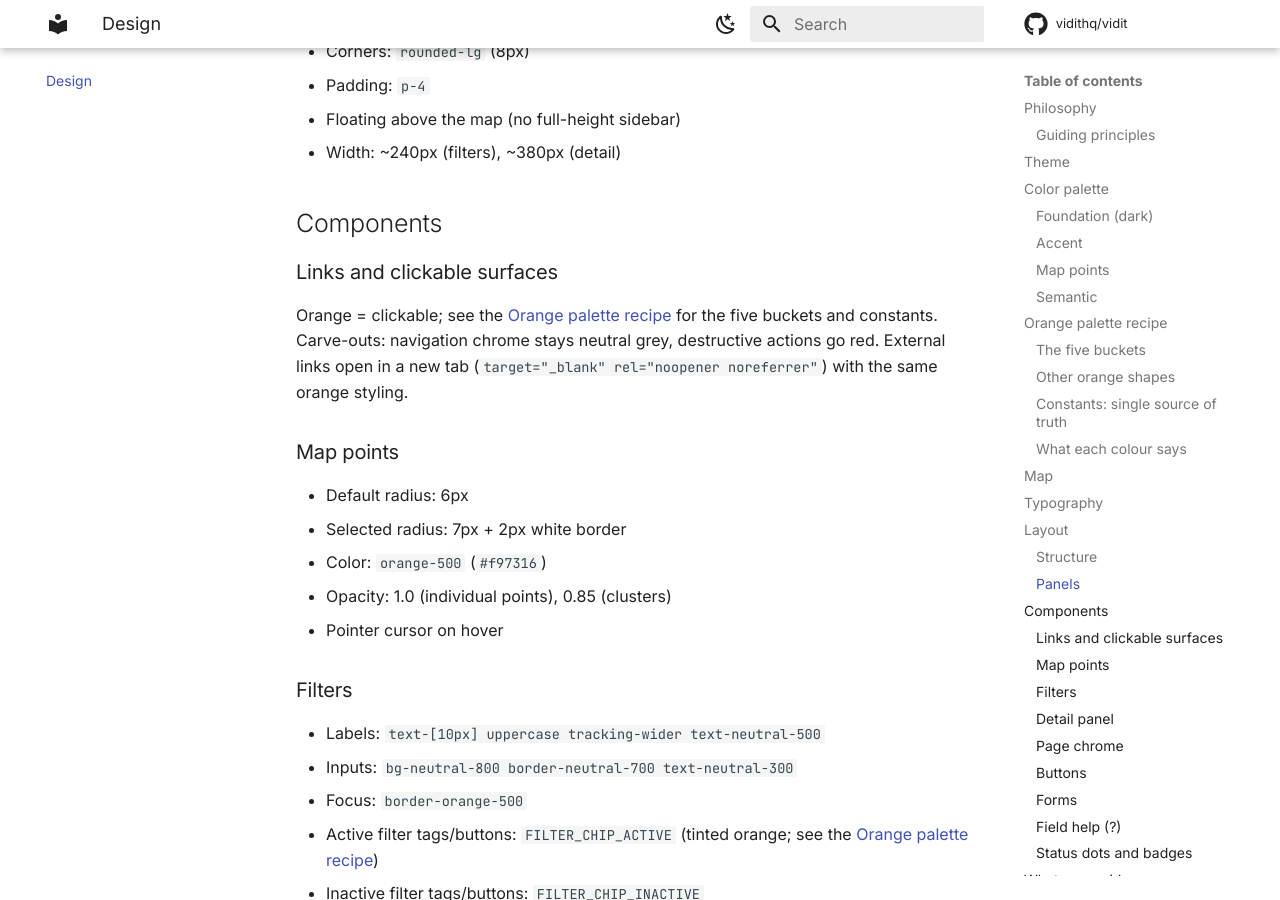
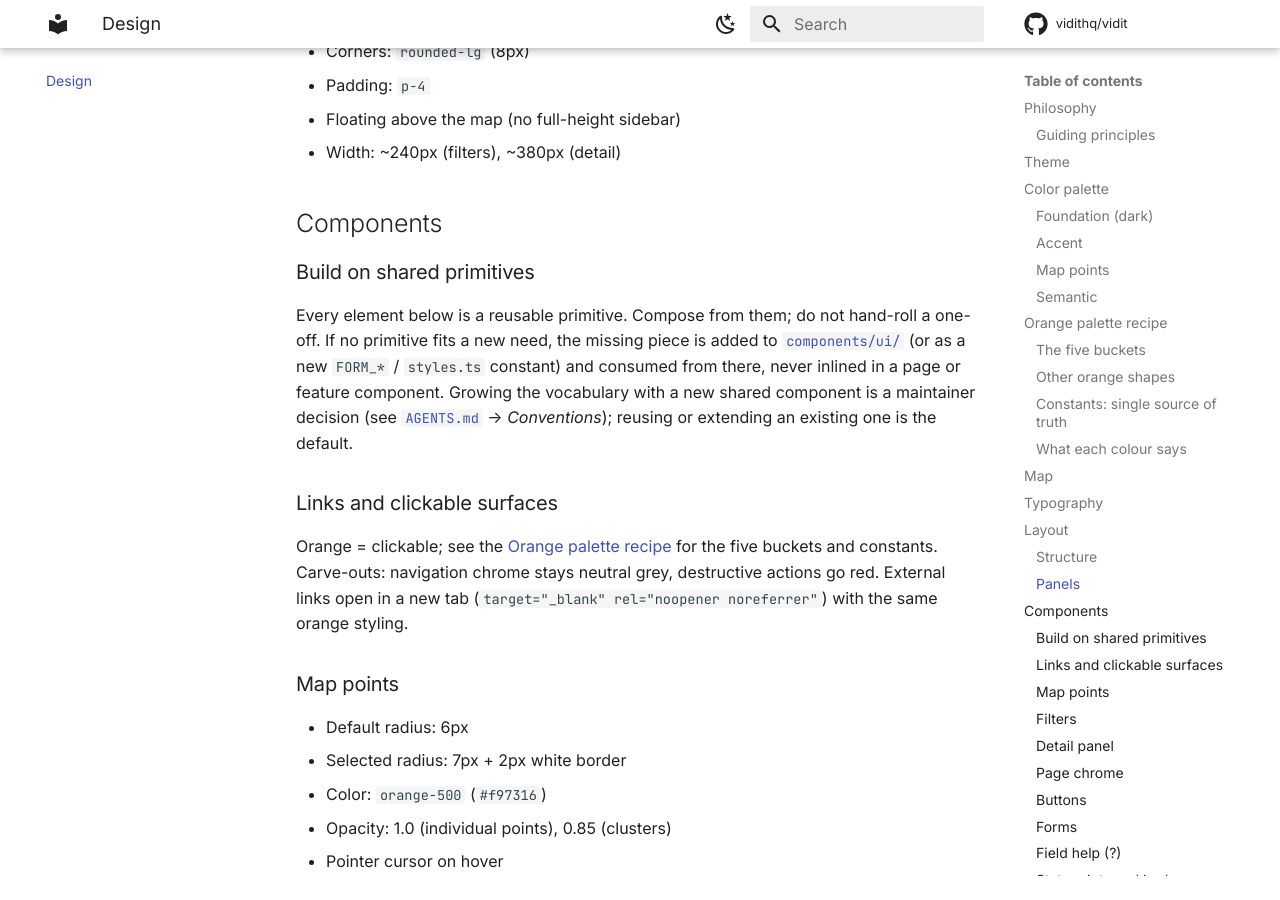
Before and after one commit to vidithq/vidit, an MkDocs documentation site: the page built from docs/design.md, in a window 1280 px wide and 900 px high, scrolled down 6337 px. Built offline with MkDocs 1.6.1 and Material for MkDocs 9.7.7, drawn with Linux system fonts in a browser that asks for light colours; comment, search, counter and statistics services are not loaded.

Commit message:
fix: profile bio + linked-accounts focus follow the palette
The profile edit form used three input recipes for the same job, so the bio
box fell back to the OS-native focus ring (palette-independent) and the
linked-accounts inputs got no focus highlight at all:

- bio textarea: switch from `FORM_INPUT_COMPACT` (no focus style) to the
  canonical `FORM_INPUT`, which carries `focus:border-orange-500` and so
  follows the accent palette
- linked-accounts row: add `focus-within:border-orange-500` to the existing
  wrapper, so focusing any platform input highlights the row in the palette
  hue (the border lives on the wrapper, the input is transparent)

Both are in-place reuses of existing primitives, no new component.

Also write the front-end convention explicitly: compose from shared
primitives, never hand-roll a one-off, and get maintainer confirmation before
adding a new reusable component (AGENTS.md, docs/design.md).

Co-Authored-By: Claude Opus 4.8 <noreply@anthropic.com>
Signed-off-by: vidit-admin <admin@vidit.app>

```diff
--- a/docs/design.md
+++ b/docs/design.md
@@ -167,6 +167,10 @@ If you're writing a class string longer than ~3 Tailwind tokens for an orange el
 
 ## Components
 
+### Build on shared primitives
+
+Every element below is a reusable primitive. Compose from them; do not hand-roll a one-off. If no primitive fits a new need, the missing piece is added to [`components/ui/`](../frontend/src/components/ui) (or as a new `FORM_*` / `styles.ts` constant) and consumed from there, never inlined in a page or feature component. Growing the vocabulary with a new shared component is a maintainer decision (see [`AGENTS.md`](../AGENTS.md) → *Conventions*); reusing or extending an existing one is the default.
+
 ### Links and clickable surfaces
 
 Orange = clickable; see the [Orange palette recipe](#orange-palette-recipe) for the five buckets and constants. Carve-outs: navigation chrome stays neutral grey, destructive actions go red. External links open in a new tab (`target="_blank" rel="noopener noreferrer"`) with the same orange styling.
--- a/frontend/src/components/profile/BioCard.tsx
+++ b/frontend/src/components/profile/BioCard.tsx
@@ -1,7 +1,7 @@
 "use client";
 
 import type { PublicProfile } from "@/lib/users";
-import { FORM_INPUT_COMPACT } from "@/components/ui/form-styles";
+import { FORM_INPUT } from "@/components/ui/form-styles";
 import { BIO_MAX_LEN, type ProfileEditState } from "./useProfileEdit";
 
 /** Bio card: textarea + remaining-characters counter in edit mode,
@@ -30,7 +30,7 @@ export function BioCard({
           value={edit.draftBio}
           onChange={(e) => edit.setDraftBio(e.target.value)}
           placeholder="A short blurb about you, your focus area, what to expect from your submissions."
-          className={`${FORM_INPUT_COMPACT} min-h-[96px] resize-y`}
+          className={`${FORM_INPUT} min-h-[96px] resize-y`}
         />
       </div>
     );
--- a/frontend/src/components/profile/LinkedAccountsCard.tsx
+++ b/frontend/src/components/profile/LinkedAccountsCard.tsx
@@ -41,7 +41,7 @@ export function LinkedAccountsCard({
             return (
               <div
                 key={p.key}
-                className="flex items-center gap-2 px-3 py-2 bg-neutral-800 border border-neutral-700 rounded-md"
+                className="flex items-center gap-2 px-3 py-2 bg-neutral-800 border border-neutral-700 rounded-md transition-colors focus-within:border-orange-500"
               >
                 <Icon size={14} className="text-neutral-500 shrink-0" />
                 <div className="flex-1 min-w-0">
```
Also changed, not shown: AGENTS.md (+1 -1 lines).
